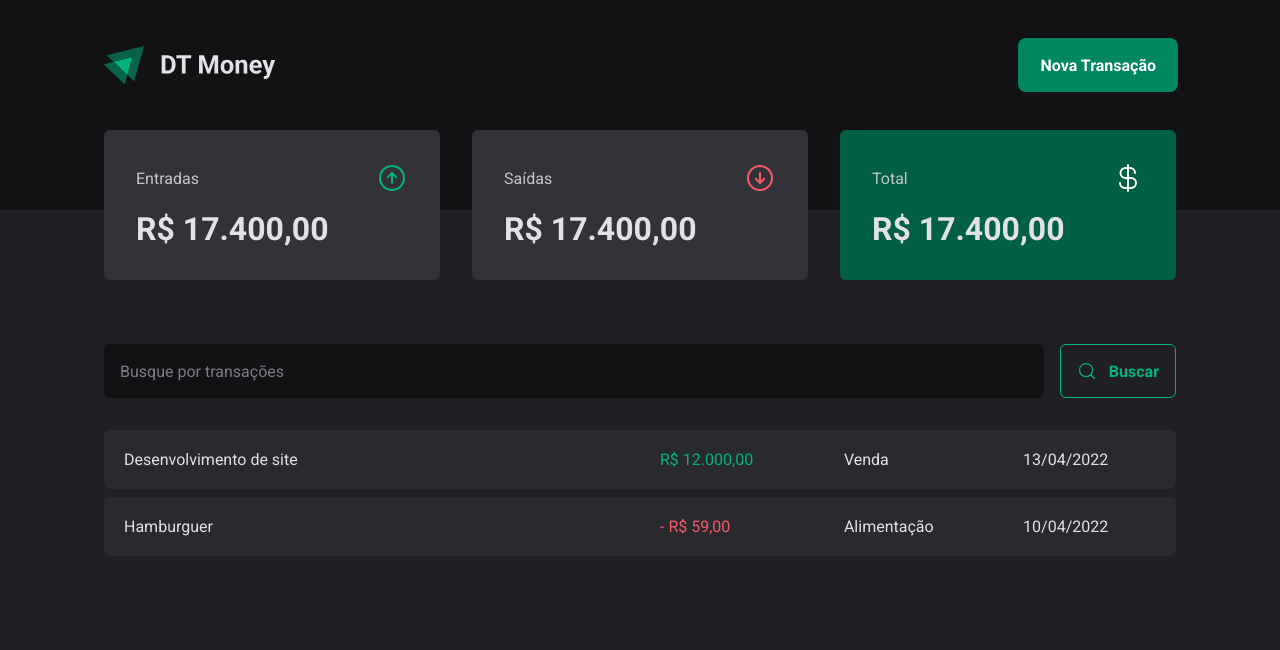
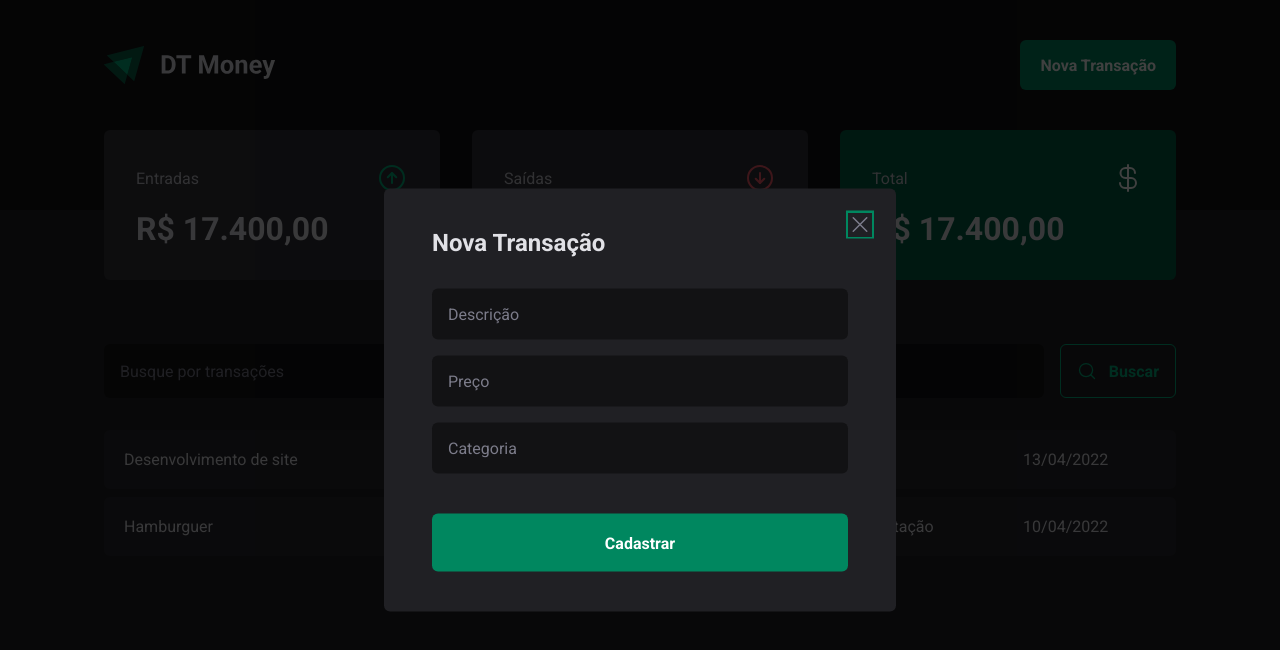
Before and after one commit to emersonmelomartins/dt-money-ignite, a React (Vite) app: page / in a window 1280 px wide. Both pictures are taken after a click on the button "Nova Transação". Shown: the top 650 px of the page. Built offline with nearby package versions, Linux system fonts and the light colour scheme.

Commit message:
New Transaction Modal component

```diff
--- a/package.json
+++ b/package.json
@@ -10,6 +10,7 @@
     "preview": "vite preview"
   },
   "dependencies": {
+    "@radix-ui/react-dialog": "^1.0.4",
     "@types/styled-components": "^5.1.26",
     "phosphor-react": "^1.4.1",
     "react": "^18.2.0",
--- /dev/null
+++ b/src/components/Header/NewTransactionModal/index.tsx
@@ -0,0 +1,26 @@
+import * as Dialog from "@radix-ui/react-dialog";
+import { X } from "phosphor-react";
+import { CloseButton, Content, Overlay } from "./styles";
+
+export function NewTransactionModal() {
+  return (
+    <Dialog.Portal>
+      <Overlay />
+      <Content>
+        <Dialog.Title>Nova Transação</Dialog.Title>
+
+        <CloseButton>
+          <X size={24} />
+        </CloseButton>
+
+        <form action="">
+          <input type="text" placeholder="Descrição" required />
+          <input type="number" placeholder="Preço" required />
+          <input type="text" placeholder="Categoria" required />
+
+          <button type="submit">Cadastrar</button>
+        </form>
+      </Content>
+    </Dialog.Portal>
+  );
+}
--- /dev/null
+++ b/src/components/Header/NewTransactionModal/styles.ts
@@ -0,0 +1,69 @@
+import * as Dialog from "@radix-ui/react-dialog";
+import styled from "styled-components";
+
+export const Overlay = styled(Dialog.Overlay)`
+  position: fixed;
+  width: 100vw;
+  height: 100vh;
+  inset: 0;
+  background: rgba(0, 0, 0, 0.75);
+`;
+
+export const Content = styled(Dialog.Content)`
+  min-width: 32rem;
+  border-radius: 6px;
+  padding: 2.5rem 3rem;
+  background: ${(props) => props.theme["gray-800"]};
+
+  position: fixed;
+  top: 50%;
+  left: 50%;
+  transform: translate(-50%, -50%);
+
+  form {
+    margin-top: 2rem;
+    display: flex;
+    flex-direction: column;
+    gap: 1rem;
+
+    input {
+      border-radius: 6px;
+      border: 0;
+      background: ${(props) => props.theme["gray-900"]};
+      color: ${(props) => props.theme["gray-300"]};
+      padding: 1rem;
+
+      &::placeholder {
+        color: ${(props) => props.theme["gray-500"]};
+      }
+    }
+
+    button[type="submit"] {
+      height: 58px;
+      border: 0;
+      background: ${props => props.theme["green-500"]};
+      color: ${props => props.theme.white};
+      font-weight: bold;
+      padding: 0 1.25rem;
+      border-radius: 6px;
+      margin-top: 1.5rem;
+      cursor: pointer;
+
+      &:hover {
+        background: ${props => props.theme["green-700"]};
+        transition: background-color 0.2s;
+      }
+    }
+  }
+`;
+
+export const CloseButton = styled(Dialog.Close)`
+  position: absolute;
+  background: transparent;
+  border: 0;
+  top: 1.5rem;
+  right: 1.5rem;
+  line-height: 0;
+  cursor: pointer;
+  color: ${props => props.theme["gray-500"]};
+`;
--- a/src/components/Header/index.tsx
+++ b/src/components/Header/index.tsx
@@ -1,4 +1,6 @@
+import * as Dialog from "@radix-ui/react-dialog";
 import logoSvg from "../../assets/logo.svg";
+import { NewTransactionModal } from "./NewTransactionModal";
 import { HeaderContainer, HeaderContent, NewTransactionButton } from "./styles";
 
 export function Header() {
@@ -6,7 +8,16 @@
     <HeaderContainer>
       <HeaderContent>
         <img src={logoSvg} alt="" />
-        <NewTransactionButton type="button">Nova Transação</NewTransactionButton>
+
+        <Dialog.Root>
+          <Dialog.Trigger asChild>
+            <NewTransactionButton type="button">
+              Nova Transação
+            </NewTransactionButton>
+          </Dialog.Trigger>
+
+          <NewTransactionModal />
+        </Dialog.Root>
       </HeaderContent>
     </HeaderContainer>
   );
```
Also changed, not shown: 1 other file (tests, documents, lock files or other folders).
